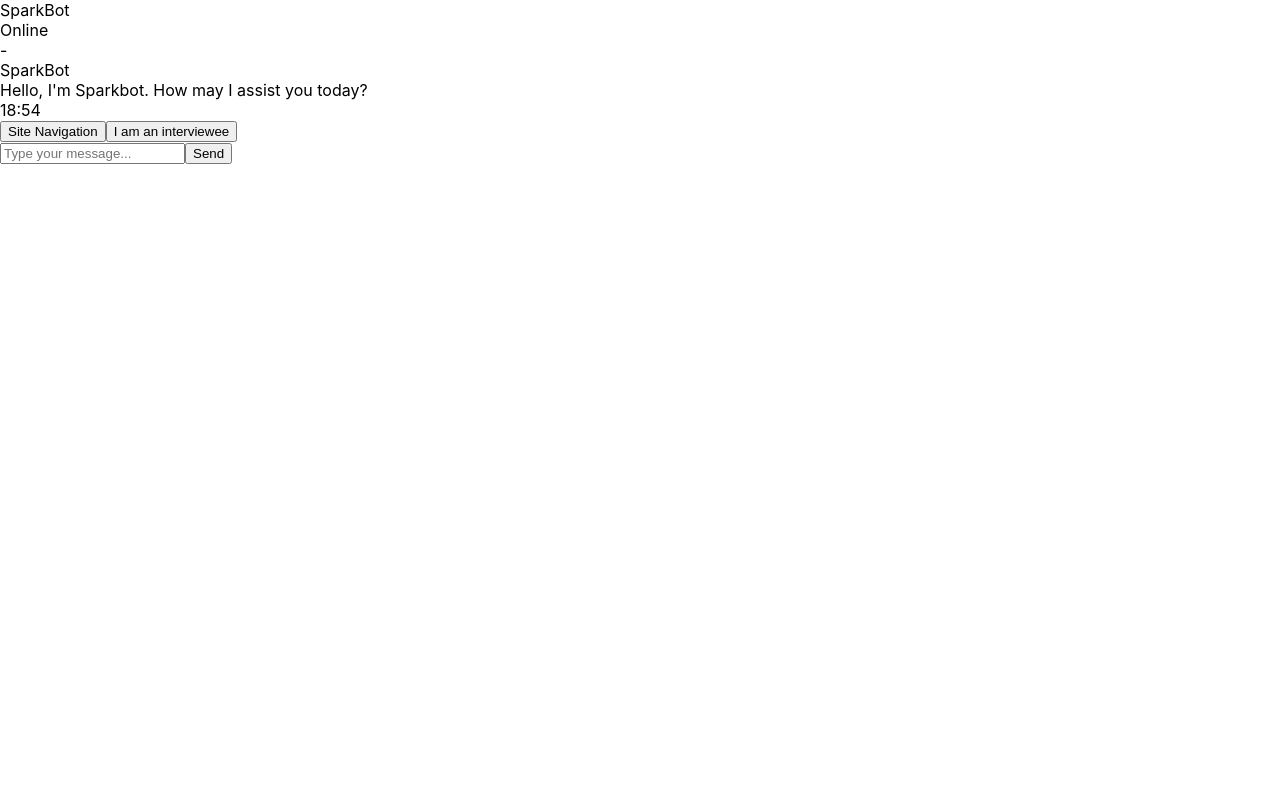
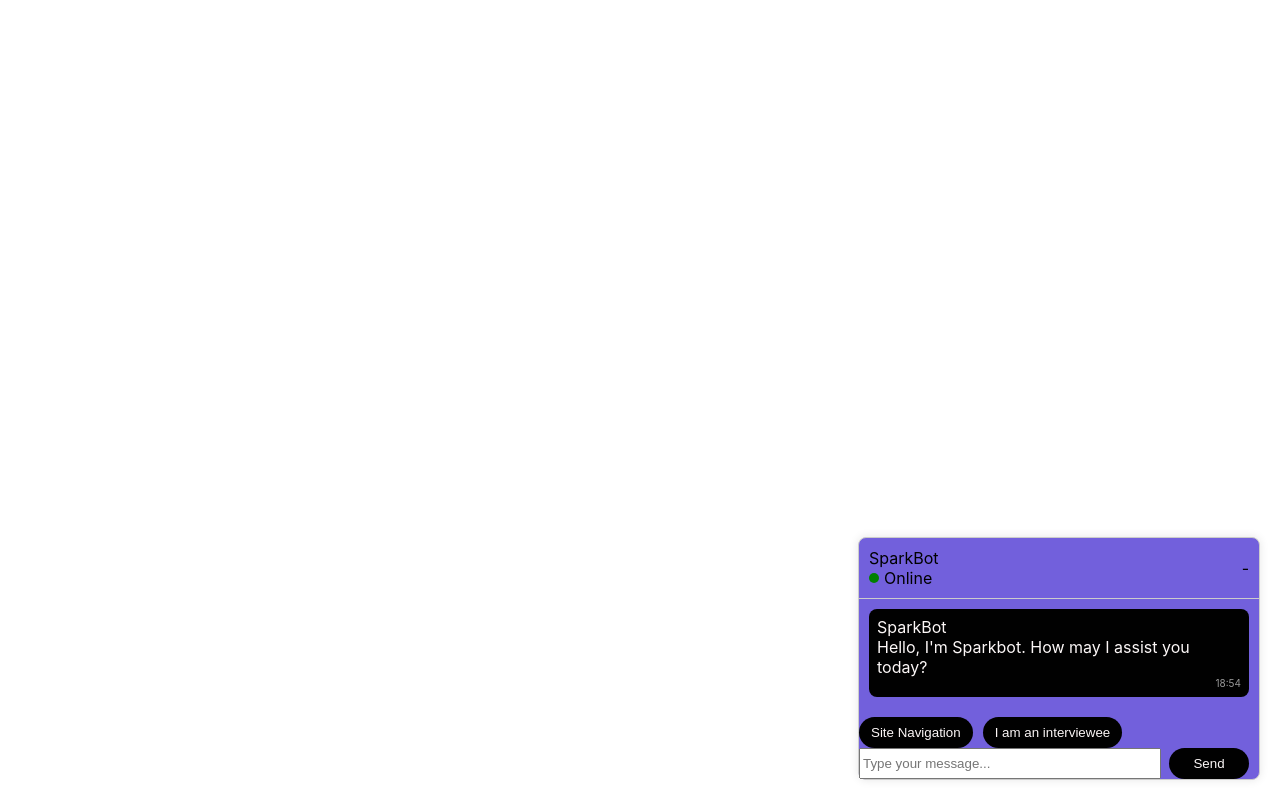
Before and after one commit to Samuel2208/SparkHacks-2024, a React (Create React App) app in the folder spark_hacks_2024/: page / in a window 1280 px wide. Built offline with nearby package versions, Linux system fonts and the light colour scheme.

Commit message:
Chatbot components

```diff
--- a/spark_hacks_2024/src/pages/Chatpage.css
+++ b/spark_hacks_2024/src/pages/Chatpage.css
@@ -0,0 +1,109 @@
+/* Chatbot container */
+.chatbot {
+  position: fixed;
+  bottom: 20px;
+  right: 20px;
+  border: 1px solid #ccc;
+  border-radius: 8px;
+  width: 400px;
+  max-height: 500px;
+  background-color: #7260DC;
+  box-shadow: 0px 0px 10px rgba(0, 0, 0, 0.1);
+}
+
+/* Chatbot header */
+.chatbot-header {
+  display: flex;
+  justify-content: space-between;
+  align-items: center;
+  padding: 10px;
+  border-bottom: 1px solid #ccc;
+}
+
+/* Chatbot messages container */
+.chatbot-messages {
+  overflow-y: auto;
+  padding: 10px;
+  max-height: calc(100% - 120px);
+}
+
+/* Individual message */
+.message {
+  margin-bottom: 10px;
+  padding: 8px;
+  border-radius: 8px;
+  font-size: 16px;
+}
+
+/* User message */
+.message.user {
+  background-color: #201757;
+  color: #fcf7f7;
+}
+
+/* Bot message */
+.message.bot {
+  background-color: #010101;;
+  color: #fcf7f7;
+}
+
+/* Message time */
+.message-time {
+  font-size: 10px;
+  color: #999;
+  text-align: right;
+}
+
+/* Online indicator */
+.online-indicator {
+  display: flex;
+  align-items: center;
+}
+
+/* Dot for online indicator */
+.dot {
+  width: 10px;
+  height: 10px;
+  border-radius: 50%;
+  background-color: green;
+  margin-right: 5px;
+}
+
+/* User message */
+.user-message {
+  background-color: #201757;
+  color: #fcf7f7;
+}
+
+/* Buttons */
+button {
+  background-color: #010101;
+  color: #fcf7f7; /* Text color */
+  border: none;
+  border-radius: 20px; /* Adjust the border radius to make the buttons more rounded */
+  padding: 8px 12px;
+  cursor: pointer;
+  margin-right: 10px; /* Add some space between buttons */
+}
+
+/* Text input field */
+.message-input input[type="text"] {
+  width: calc(100% - 90px); /* Adjust the width of the text input field */
+  padding: 8px;
+  border: none;
+  border-radius: 20px;
+  margin-right: 10px; /* Add some space between the text input field and buttons */
+}
+
+.message-input-container {
+  display: flex;
+}
+
+.message-input-container input {
+  flex: 1; /* Take remaining space */
+  margin-right: 8px; /* Add some space between input field and button */
+}
+
+.message-input-container button {
+  width: 80px; /* Adjust button width as needed */
+}
--- a/spark_hacks_2024/src/pages/Chatpage.js
+++ b/spark_hacks_2024/src/pages/Chatpage.js
@@ -55,6 +55,7 @@ const Chatbot = () => {
         {keyword: 'contact', section: 'Contact Us'},
         {keyword: 'services', section: 'Services'},
         {keyword: 'about', section: 'About Us'},
+        {keyword: 'info', section: 'About Us'},
 
         /*
         Keywords Jesus:
```
